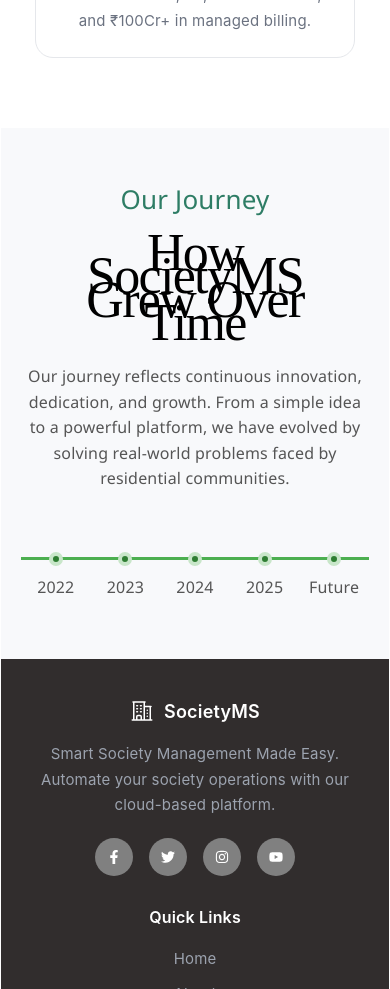
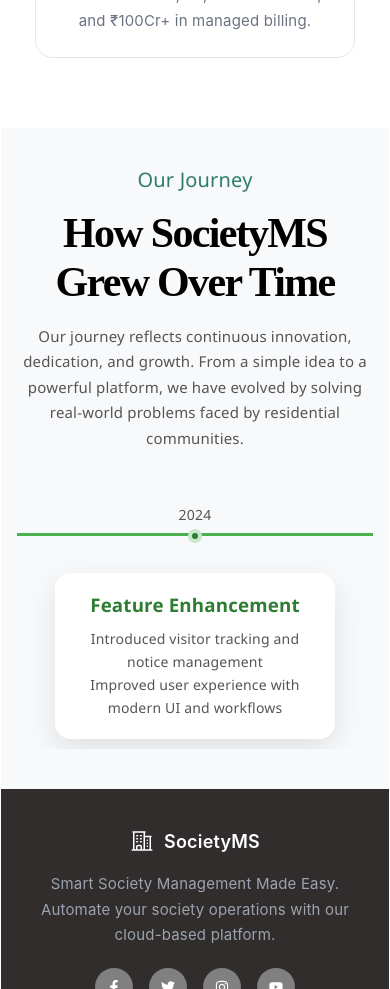
Before and after one commit to ishikapawar49-blip/SMS, a React (Vite) app: page /about in a window 390 px wide. Shown: the part 3040-4029 px from the top of the page. Built offline with nearby package versions, Linux system fonts and the light colour scheme.

Commit message:
Responsive changes

```diff
--- a/src/pages/About/SuccessJourney.css
+++ b/src/pages/About/SuccessJourney.css
@@ -9,9 +9,10 @@
 .journey-header h1 {
   font-family: 'Times New Roman', Times, serif;
   font-size: 52px;
-  font-weight: 600px;
+  font-weight: 600;
   color: #000000;
   margin: 30px 20px;
+  line-height: 1.2; /* ✅ overlap fix */
 }
 
 .timeline-label {
@@ -21,7 +22,7 @@
 
 .journey-desc {
   max-width: 700px;
-  margin: 20px auto 60px;
+  margin: 20px auto 264px;
   color: #555;
   line-height: 1.6;
 }
@@ -32,7 +33,8 @@
   display: flex;
   justify-content: space-between;
   align-items: center;
-  max-width: 900px;
+  width: 100%;
+  gap: 40px;
   margin: auto;
 }
 
@@ -40,10 +42,10 @@
   position: absolute;
   top: 5px;
   left: 0;
-  width: 100%;
   height: 3px;
   background: #4caf50;
   z-index: 1;
+  width: 100%;
 }
 
 /* Items */
@@ -91,3 +93,82 @@
   font-size: 14px;
   color: #555;
 }
+
+/* ================= MOBILE ================= */
+/* ================= MOBILE ================= */
+@media (max-width: 768px) {
+
+  .journey-section {
+    padding: 40px 16px;
+  }
+
+  .timeline-label {
+    font-size: 20px;
+  }
+
+  .journey-header h1 {
+    font-size: 42px;
+    line-height: 1.15;
+    margin: 18px 0;
+    word-break: break-word;
+  }
+
+  .journey-desc {
+    font-size: 15px;
+    margin: 16px auto 20px;
+    line-height: 1.7;
+  }
+
+  .timeline-container {
+    display: flex;
+    overflow-x: auto;
+    gap: 20px;
+    padding: 10px 0;
+    width: 100%;
+    scroll-snap-type: x mandatory;
+  }
+
+  .timeline-container::-webkit-scrollbar {
+    display: none;
+  }
+
+  .timeline-item {
+    min-width: 100%;
+    flex: 0 0 auto;
+    position: relative;
+    scroll-snap-align: center;
+    padding-top: 48px;   /* ✅ sab items same level */
+  }
+
+  .timeline-line {
+    top: 62px;           /* ✅ line dot ke center me */
+    width: 530%;
+  }
+
+  .dot {
+    margin-top: 0;       /* ✅ remove unequal spacing */
+    position: relative;
+    z-index: 2;
+  }
+
+  .year {
+    position: absolute;
+    top: 12px;           /* ✅ sab years same level */
+    left: 50%;
+    transform: translateX(-50%);
+    font-size: 14px;
+    white-space: nowrap;
+  }
+
+  .card {
+    position: relative;
+    bottom: auto;
+    left: auto;
+    transform: none;
+    margin-top: 30px;
+    width: 100%;
+    max-width: 280px;
+    margin-left: auto;
+    margin-right: auto;
+  }
+}
--- a/src/pages/About/SuccessJourney.jsx
+++ b/src/pages/About/SuccessJourney.jsx
@@ -4,85 +4,96 @@
 const timelineData = [
   {
     year: "2022",
-    title: "Idea Phase",
-    desc1: "Identified challenges in traditional society management",
-    desc2: "Planned a digital solution",
+    title: "Problem Identification",
+    desc1: "Observed inefficiencies in manual society management systems",
+    desc2: "Identified need for a centralized digital solution",
   },
   {
     year: "2023",
-    title: "Development Start",
-    desc1: "Designed system architecture",
-    desc2: "Developed core modules",
+    title: "Platform Development",
+    desc1: "Designed scalable architecture for society operations",
+    desc2: "Developed core modules like billing, complaints, and residents",
   },
   {
     year: "2024",
-    title: "Feature Expansion",
-    desc1: "Added booking and service modules",
-    desc2: "Improved UI/UX experience",
+    title: "Feature Enhancement",
+    desc1: "Introduced visitor tracking and notice management",
+    desc2: "Improved user experience with modern UI and workflows",
   },
   {
     year: "2025",
-    title: "Smart System",
-    desc1: "Integrated automation features",
-    desc2: "Enabled real-time tracking",
+    title: "Smart Automation",
+    desc1: "Automated maintenance billing and notifications",
+    desc2: "Enabled real-time tracking and data insights",
   },
   {
     year: "Future",
-    title: "Vision Ahead",
-    desc1: "AI-based recommendations",
-    desc2: "Mobile app launch",
+    title: "Innovation & Expansion",
+    desc1: "Planning AI-based insights and predictive management",
+    desc2: "Expanding towards mobile app and advanced integrations",
   },
 ];
 
 const SuccessJourney = () => {
-  const [activeIndex, setActiveIndex] = useState(null);
+  const [activeIndex, setActiveIndex] = useState(0);
   const containerRef = useRef();
 
-  // 🔥 Outside click close
+  const handleHover = (index) => {
+    if (window.innerWidth > 768) {
+      setActiveIndex(index);
+    }
+  };
+
   useEffect(() => {
-    const handleClickOutside = (event) => {
-      if (
-        containerRef.current &&
-        !containerRef.current.contains(event.target)
-      ) {
-        setActiveIndex(null);
+    const container = containerRef.current;
+    if (!container) return;
+
+    const interval = setInterval(() => {
+      const scrollAmount = container.clientWidth;
+
+      setActiveIndex((prev) =>
+        prev === timelineData.length - 1 ? 0 : prev + 1
+      );
+
+      container.scrollBy({
+        left: scrollAmount,
+        behavior: "smooth",
+      });
+
+      if (container.scrollLeft + scrollAmount >= container.scrollWidth - 10) {
+        container.scrollTo({ left: 0, behavior: "smooth" });
       }
-    };
+    }, 2500);
 
-    document.addEventListener("click", handleClickOutside);
-    return () => document.removeEventListener("click", handleClickOutside);
+    return () => clearInterval(interval);
   }, []);
 
-  // 🔥 Toggle logic
-  const handleDotClick = (index) => {
-    setActiveIndex((prev) => (prev === index ? null : index));
-  };
-
   return (
-    <section className="journey-section" ref={containerRef}>
+    <section className="journey-section">
       <div className="journey-header">
         <p className="timeline-label">Our Journey</p>
         <h1>How SocietyMS Grew Over Time</h1>
         <p className="journey-desc">
-        Our journey reflects continuous innovation, dedication, and growth.
-        From a simple idea to a powerful platform, we have evolved by solving
-         real-world problems faced by residential communities.
+          Our journey reflects continuous innovation, dedication, and growth.
+          From a simple idea to a powerful platform, we have evolved by solving
+          real-world problems faced by residential communities.
         </p>
       </div>
 
-      <div className="timeline-container">
+      <div className="timeline-container" ref={containerRef}>
         <div className="timeline-line"></div>
 
         {timelineData.map((item, index) => (
-          <div className="timeline-item" key={index}>
-            <div
-              className={`dot ${activeIndex === index ? "active" : ""}`}
-              onClick={() => handleDotClick(index)}
-            ></div>
+          <div
+            className="timeline-item"
+            key={index}
+            onMouseEnter={() => handleHover(index)}
+          >
+            <div className={`dot ${activeIndex === index ? "active" : ""}`}></div>
 
             <p className="year">{item.year}</p>
 
-            {activeIndex === index && (
+            {(window.innerWidth <= 768 || activeIndex === index) && (
               <div className="card">
                 <h3>{item.title}</h3>
                 <p>{item.desc1}</p>
--- a/src/pages/Contact/ContactSection.css
+++ b/src/pages/Contact/ContactSection.css
@@ -154,29 +154,41 @@
     grid-template-columns: 1fr;
   }
 }
+/* ONLY mobile view fix */
 @media (max-width: 480px) {
-  .contactSec-row {
-    flex-direction: column; /* 🔥 one below one */
-  }
 
-  .contactSec-container {
-    grid-template-columns: 1fr;
-  }
-
-  .contactSec-btn {
-    font-size: 14px;
-    padding: 12px;
+  .contactSec-main {
+    padding: 60px 20px;
   }
 
   .contactSec-card {
-    padding: 16px;
-    width: 100%;
-    max-width: 300px;
+    margin: 0 auto;          /* center card */
+    text-align: center;
+    align-items: center;
+    justify-content: center;
+    flex-direction: column;  /* icon top, text center */
   }
 
-  .contactSec-icon {
-    width: 44px;
-    height: 44px;
-    font-size: 18px;
+  .contactSec-card h4,
+  .contactSec-bold,
+  .contactSec-card span {
+    text-align: center;
+  }
+
+  .contactSec-formBox {
+    text-align: center;
+  }
+
+  .contactSec-formBox h3 {
+    text-align: center;
+  }
+
+   .contactSec-row {
+    flex-direction: column;   /* name email ek ke niche ek */
+    gap: 16px;
+  }
+
+  .contactSec-row input {
+    width: 100%;
   }
 }
--- a/src/pages/Features/FeaturesDetail.css
+++ b/src/pages/Features/FeaturesDetail.css
@@ -1,4 +1,3 @@
-
 .features-wrapper {
   font-family: "Poppins", sans-serif;
   background: #f9fafb;
@@ -228,7 +227,7 @@
 /* MOBILE */
 @media (max-width: 576px) {
   .feature-section {
-    padding: 40px 15px;
+    padding: 20px 15px;
   }
 
   .header h1 {
@@ -238,10 +237,13 @@
 
   .content-area h2 {
     font-size: 24px;
+    margin-top: 10px;
+    margin-bottom: 14px;
   }
 
   .content-area p {
     font-size: 14px;
+    margin-bottom: 5px;
   }
 
   .content-area li {
@@ -254,6 +256,7 @@
 
   .phone {
     width: 140px;
+    height:280px;
   }
 
   .bg-shape {
@@ -273,5 +276,7 @@
 
   .content-area li {
     font-size: 13px;
+    margin-bottom: 4px;
   }
+
 }
--- a/src/pages/Home/VisitorSection.jsx
+++ b/src/pages/Home/VisitorSection.jsx
@@ -20,6 +20,7 @@
     { icon: <Users />, text: "Daily Staff Management" },
     { icon: <Truck />, text: "Authorize Courier/Delivery" },
     { icon: <Bell />, text: "Emergency Alert" },
+
   ];
 
   return (
```
Also changed, not shown: src/pages/Features/FeaturesDetail.jsx (+0 -26 lines).
